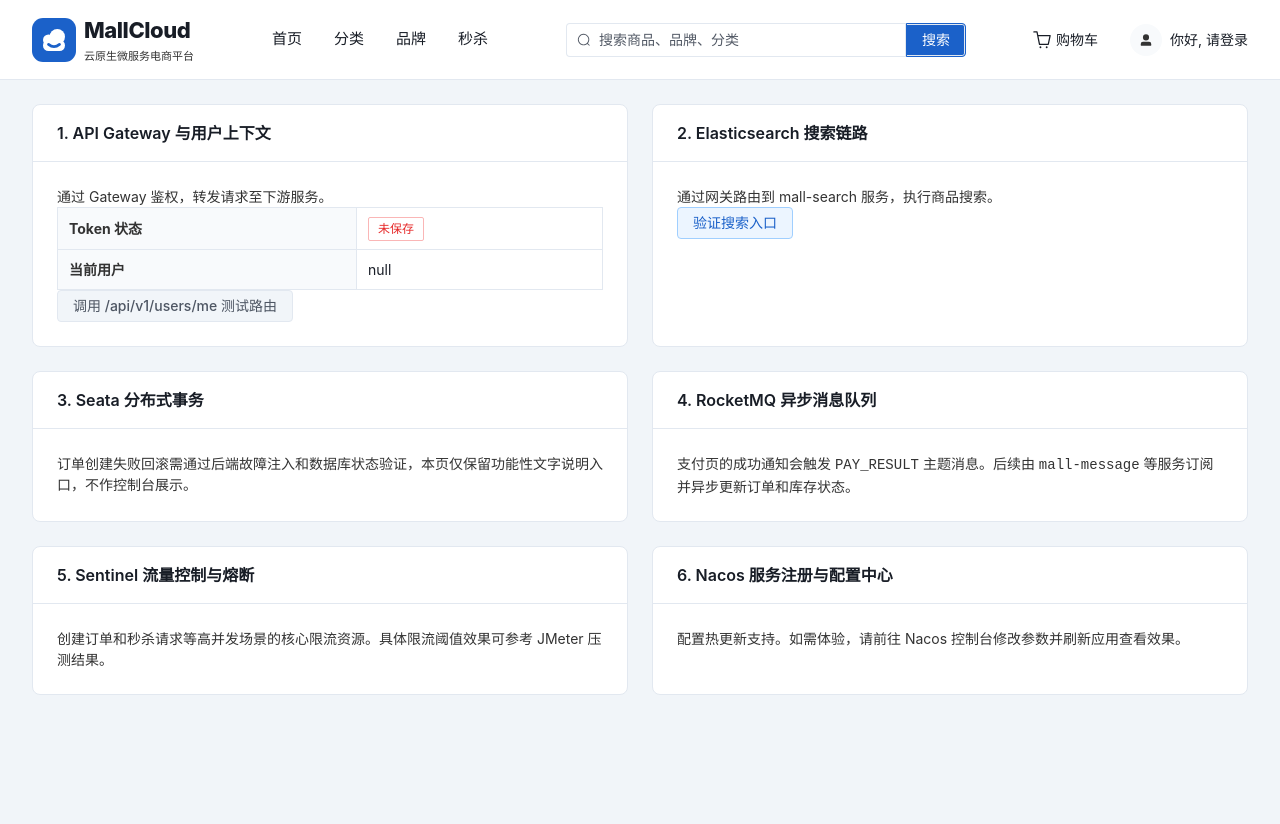
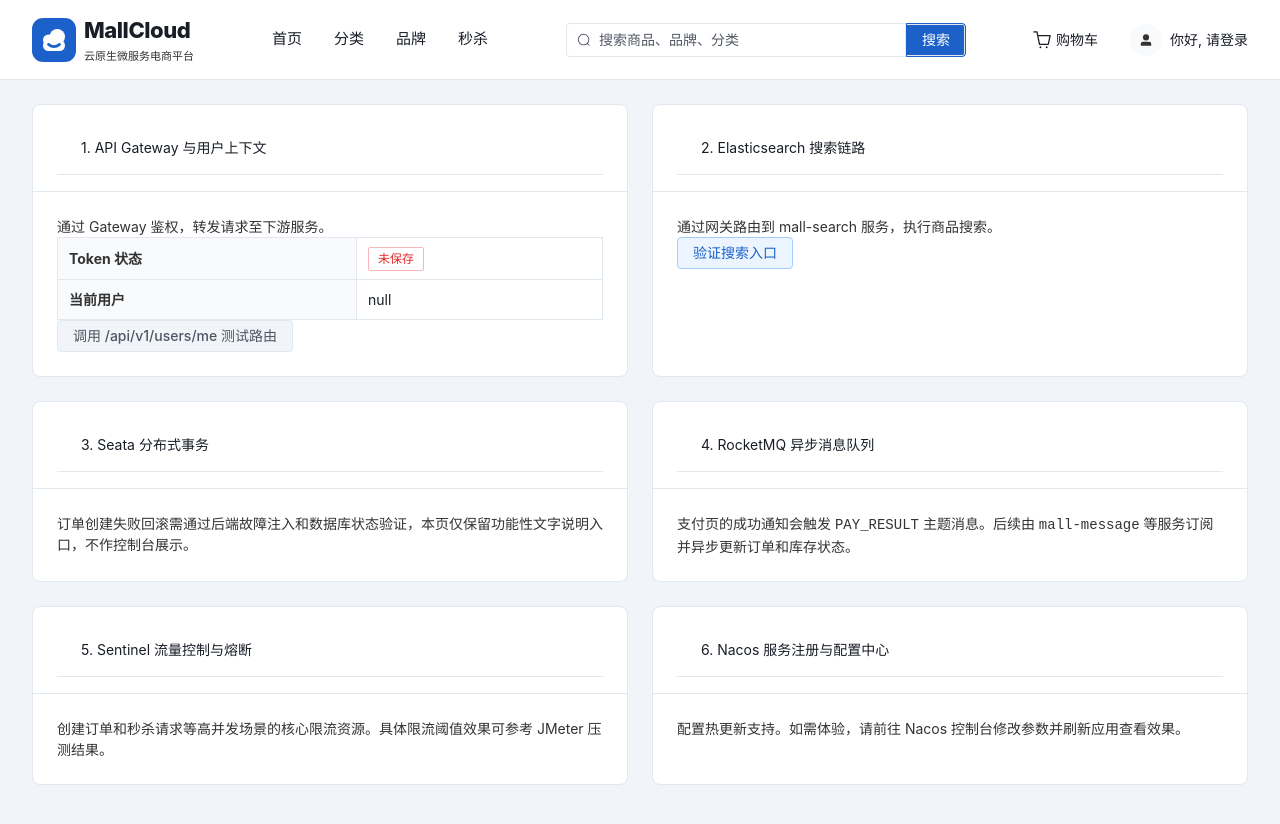
Before and after one commit to zyyyyynnn/Microservices-Final-Project, a Vue app in the folder mall-frontend/: page /tech in a window 1280 px wide. Shown: the top 824 px of the page. Before the commit the page ends 800 px from the top, so only its background shows below. Built offline with nearby package versions, Linux system fonts and the light colour scheme; no server answers.

Commit message:
Revert "fix(frontend): remove duplicate bottom border from el-card headers"
This reverts commit 1461df4bd4c24087162704ebba9c6c0e20464854.

```diff
--- a/mall-frontend/src/styles/app.css
+++ b/mall-frontend/src/styles/app.css
@@ -307,17 +307,12 @@ h6 {
   overflow: hidden;
 }
 
-.section-block > .section-heading {
+.section-block > .section-heading,
+.panel-title {
   margin: 0;
   padding: var(--spacing-md) var(--spacing-lg);
   border-bottom: 1px solid var(--color-border);
   background: var(--color-surface);
-}
-
-.panel-title {
-  margin: 0;
-  font-weight: 600;
-  font-size: 16px;
 }
 
 .page-grid {
```
